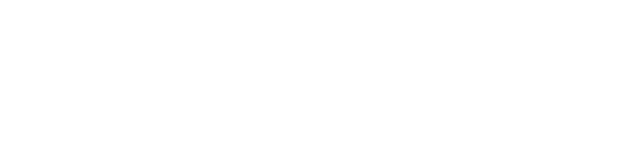
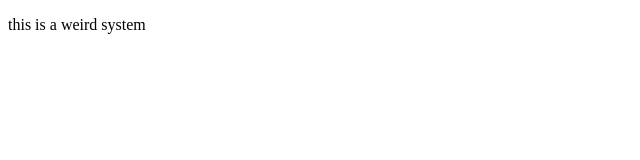
Before and after one commit to pmjrit/ILCB, a plain HTML site: page index.html in a window 1280 px wide. Shown: the whole page, without its empty margins (0-640 px from the left). Drawn offline with Linux system fonts and the light colour scheme.

Commit message:
Added a para

```diff
--- a/index.html
+++ b/index.html
@@ -6,5 +6,6 @@
 <script>
 alert('testng git hub');
 </script>
+<p>this is a weird system</p>
 </body>
 </html>
```
